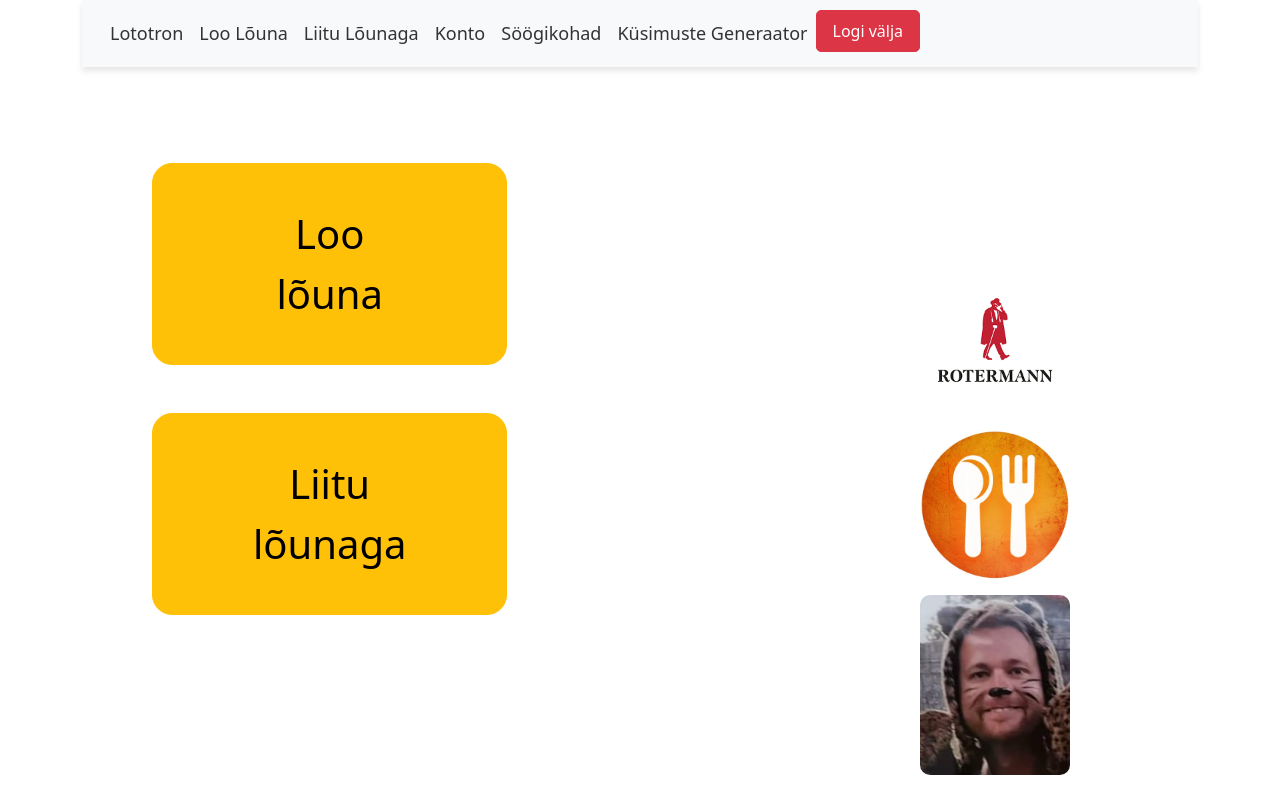
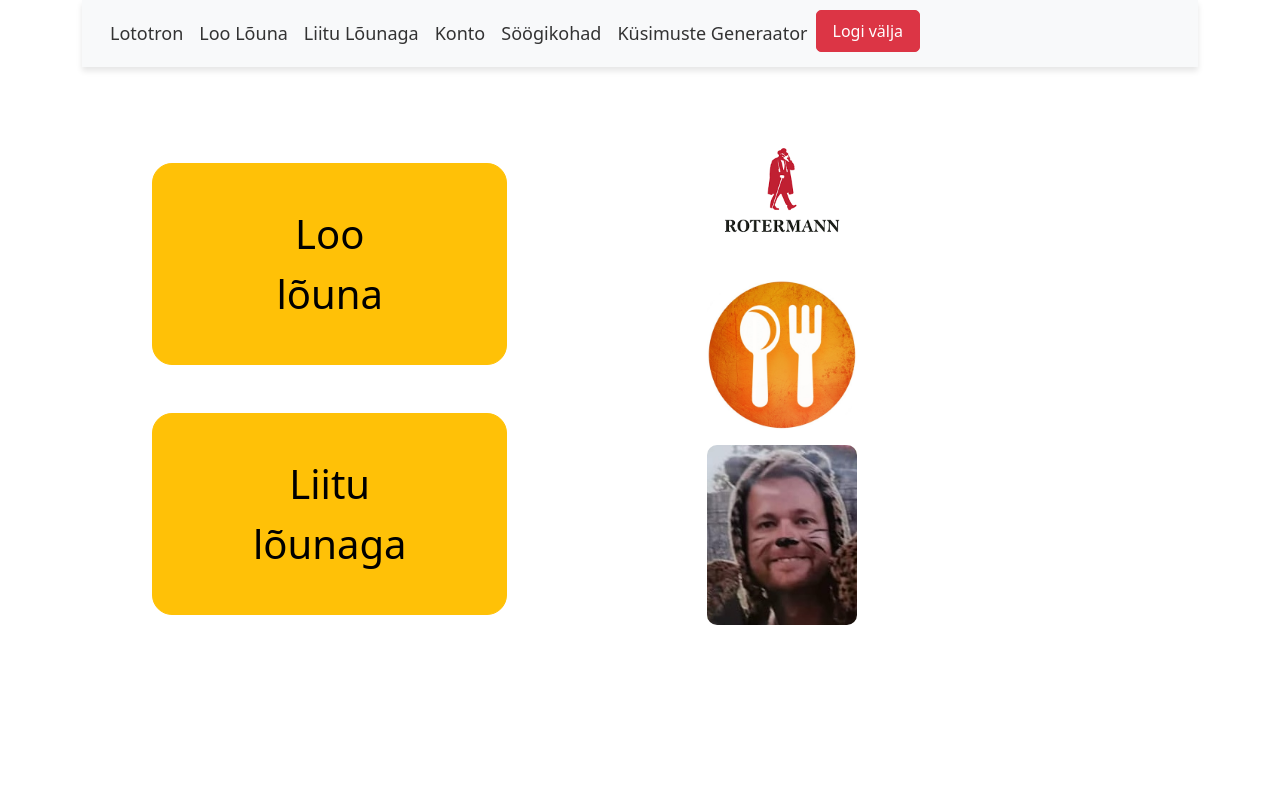
Before and after one commit to StellaTimmer/lototronfront, a Vue app: page /lototron in a window 1280 px wide. Shown: the top 800 px of the page. Built offline with nearby package versions, Linux system fonts and the light colour scheme.

Commit message:
12.03 Lototron view - Complete

```diff
--- a/src/views/LototronView.vue
+++ b/src/views/LototronView.vue
@@ -19,7 +19,7 @@
 
 
 
-      <div class="row my-4">
+      <div class="col md-1">
         <div class="col-md-1"></div>
         <div class="col-md-3 enlarged">
           <a href="https://rotermann.ee/tana-lounaks/" target="_blank" class="ad-link">
@@ -101,9 +101,12 @@ export default {
   transform: scale(1.05);
 }
 
+
 .ad-link {
   display: block;
   margin-bottom: 15px;
+  width: fit-content;
+  margin-left: 200px;
 }
 
 
```
